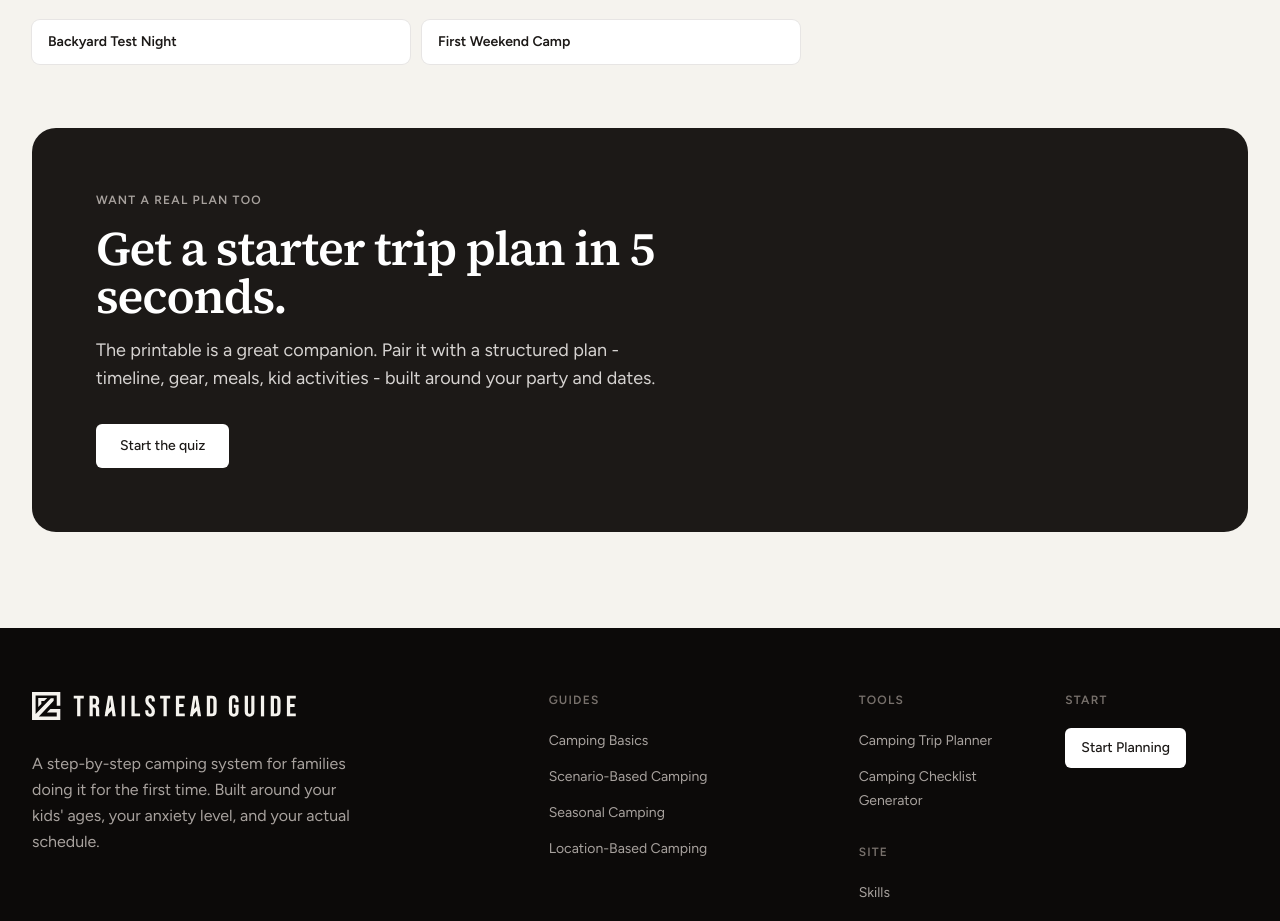
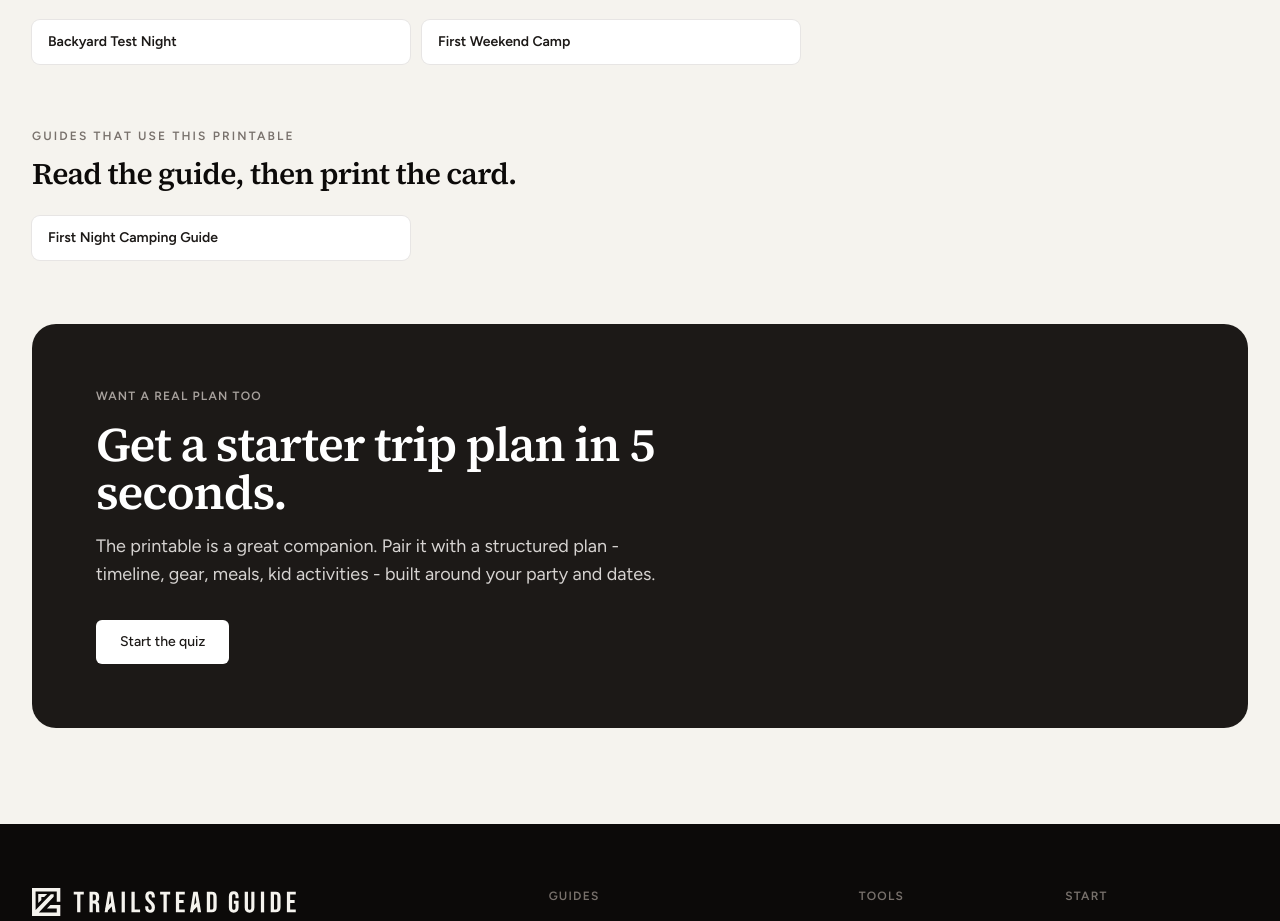
Before and after one commit to wtblacklock/trailsteadguide, a Next.js app: page /printables/northern-hemisphere-constellation-wheel in a window 1280 px wide. Shown: the part 2600-3521 px from the top of the page. Built offline with nearby package versions, Linux system fonts and the light colour scheme.

Commit message:
feat(printables): add reverse guide lookup to printable pages

```diff
--- a/app/printables/[slug]/page.tsx
+++ b/app/printables/[slug]/page.tsx
@@ -12,6 +12,8 @@ import { PRINTABLES, getPrintableBySlug } from '@/lib/printables'
 import { getSkillsLinkedToPrintable } from '@/lib/skills/helpers'
 import { getPlansLinkedToPrintable } from '@/lib/printables/plan-printables'
 import { getPlanTemplate } from '@/lib/plan-templates'
+import { getGuidesLinkedToPrintable } from '@/lib/printables/guide-printables'
+import { getGuideBySlug } from '@/lib/guides'
 
 export function generateStaticParams() {
   return PRINTABLES.map((p) => ({ slug: p.slug }))
@@ -49,6 +51,9 @@ export default async function PrintablePage({
   const linkedPlans = getPlansLinkedToPrintable(printable.slug)
     .map((slug) => getPlanTemplate(slug))
     .filter((p): p is NonNullable<ReturnType<typeof getPlanTemplate>> => p !== null)
+  const linkedGuides = getGuidesLinkedToPrintable(printable.slug)
+    .map((slug) => getGuideBySlug(slug))
+    .filter((g): g is NonNullable<ReturnType<typeof getGuideBySlug>> => g !== null)
 
   return (
     <main>
@@ -225,6 +230,33 @@ export default async function PrintablePage({
         </section>
       )}
 
+      {linkedGuides.length > 0 && (
+        <section className="max-w-page mx-auto px-8 pb-16">
+          <div className="max-w-3xl">
+            <p className="text-xs font-semibold tracking-[0.18em] uppercase text-stone-500 mb-3">
+              Guides that use this printable
+            </p>
+            <h2 className="font-serif text-2xl md:text-3xl font-semibold text-stone-950 tracking-tight mb-6">
+              Read the guide, then print the card.
+            </h2>
+            <ul className="grid grid-cols-1 sm:grid-cols-2 gap-3">
+              {linkedGuides.map((guide) => (
+                <li key={guide.slug}>
+                  <Link
+                    href={`/guides/${guide.slug}`}
+                    className="group flex flex-col gap-1 rounded-lg ring-1 ring-stone-200 bg-white px-4 py-3 hover:ring-stone-900 transition-colors"
+                  >
+                    <span className="text-sm font-semibold text-stone-900 group-hover:text-stone-600 transition-colors">
+                      {guide.title}
+                    </span>
+                  </Link>
+                </li>
+              ))}
+            </ul>
+          </div>
+        </section>
+      )}
+
       <section className="px-8 pb-24">
         <div className="bg-stone-900 rounded-3xl p-10 md:p-16 text-white">
           <p className="text-xs font-semibold tracking-widest uppercase text-stone-400 mb-4">
```
